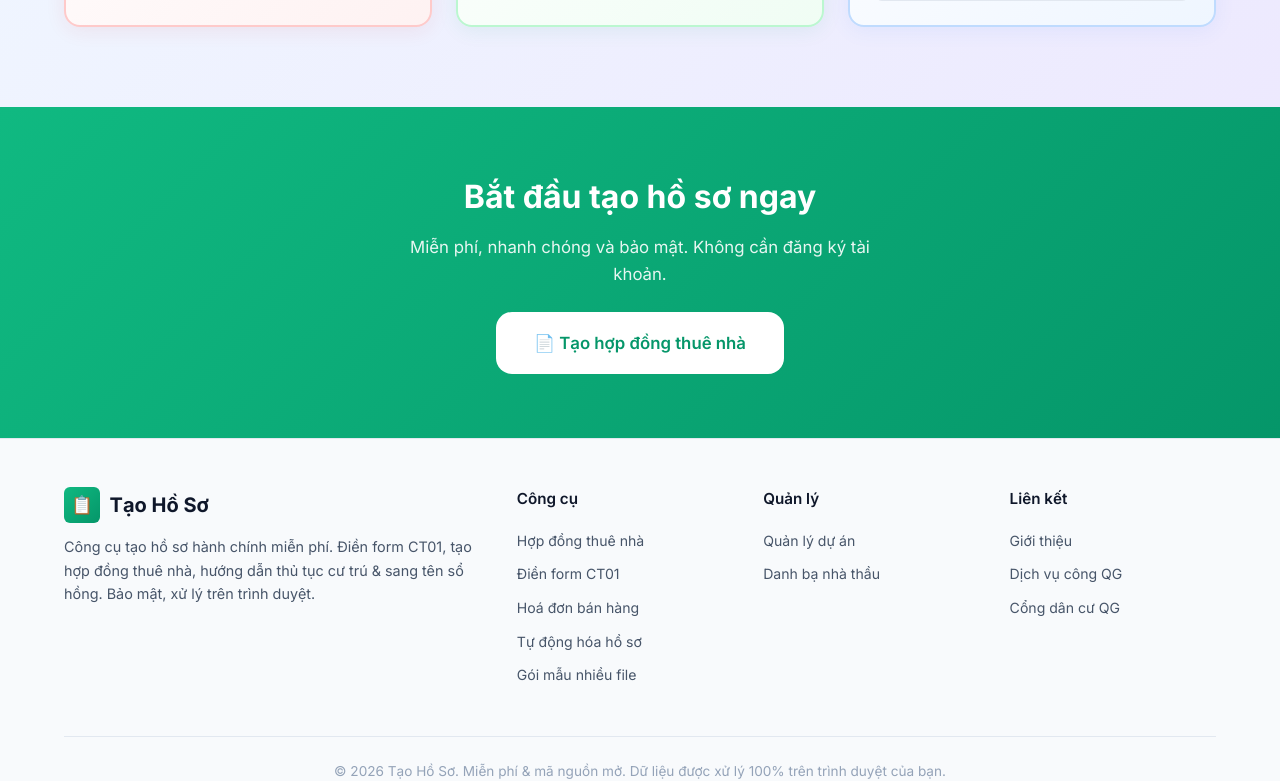
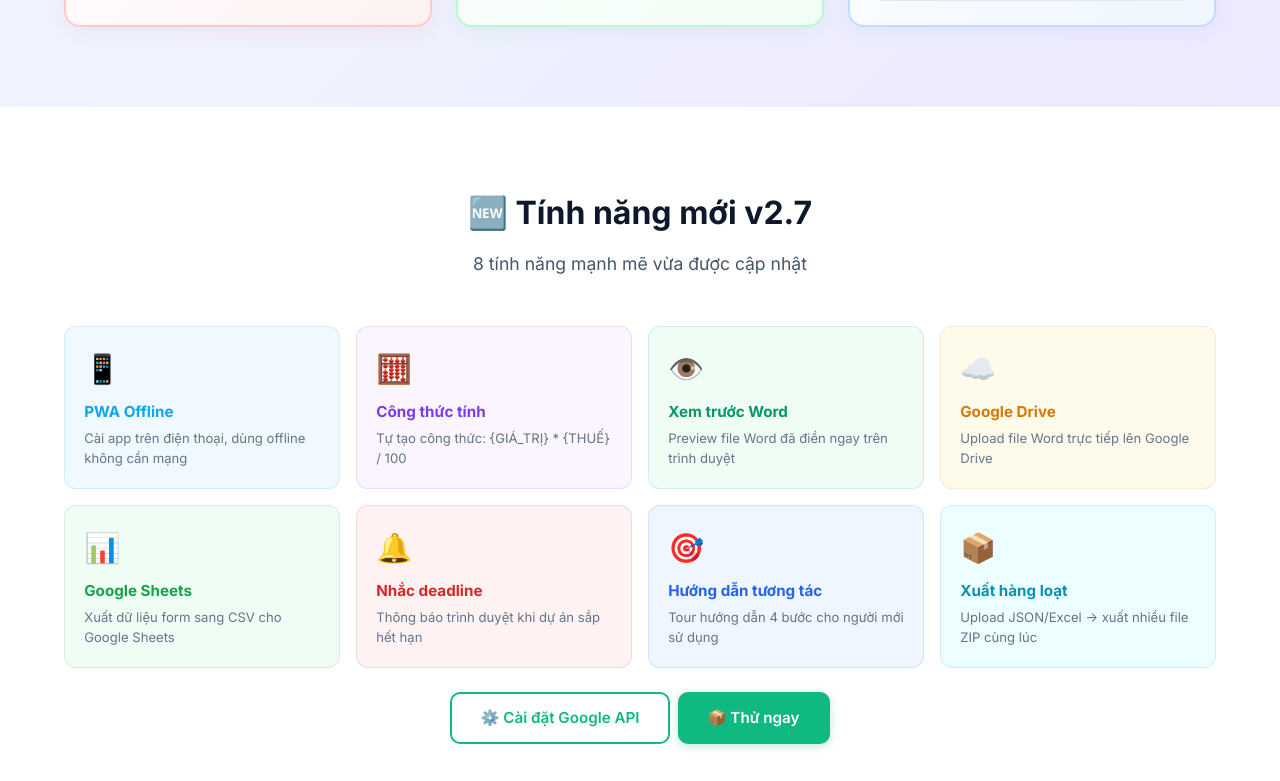
Before and after one commit to trunghieu2025/taohoso, a React (Vite) app: page / in a window 1280 px wide. Shown: the part 2143-2924 px from the top of the page. Built offline with nearby package versions, Linux system fonts and the light colour scheme.

Commit message:
docs: update Home + About with 8 new features guide (v2.7)

```diff
--- a/src/pages/About.tsx
+++ b/src/pages/About.tsx
@@ -58,10 +58,26 @@
                 <ul>
                     <li><Link to="/hop-dong-thue-nha"><strong>Tạo hợp đồng thuê nhà</strong></Link> — 4 mẫu hợp đồng: nhà nguyên căn, phòng trọ, văn phòng, mặt bằng kinh doanh</li>
                     <li><Link to="/dien-form-ct01"><strong>Điền tờ khai CT01</strong></Link> — Tờ khai thay đổi thông tin cư trú online</li>
+                    <li><Link to="/hoa-don-ban-hang"><strong>Hoá đơn bán hàng</strong></Link> — Tạo hoá đơn chuyên nghiệp, xuất PDF</li>
+                    <li><Link to="/goi-mau"><strong>Gói mẫu nhiều file</strong></Link> — Upload nhiều Word → điền 1 lần → xuất ZIP</li>
+                    <li><Link to="/quan-ly-du-an"><strong>Quản lý dự án</strong></Link> — Theo dõi tiến độ, gắn nhãn, so sánh phiên</li>
+                    <li><Link to="/thu-vien-mau"><strong>Thư viện mẫu</strong></Link> — Bộ mẫu hồ sơ sẵn cho giám sát, xây lắp, QLDA</li>
                     <li><Link to="/huong-dan/tam-tru"><strong>Hướng dẫn đăng ký tạm trú</strong></Link> — Quy trình chi tiết từ A-Z</li>
                     <li><Link to="/huong-dan/thuong-tru"><strong>Hướng dẫn đăng ký thường trú</strong></Link> — Điều kiện và thủ tục</li>
                     <li><Link to="/huong-dan/ct07"><strong>Hướng dẫn xin giấy CT07</strong></Link> — Xác nhận thông tin cư trú</li>
                     <li><Link to="/huong-dan/sang-ten-so-hong"><strong>Hướng dẫn sang tên sổ hồng</strong></Link> — Chi phí và quy trình 2026</li>
+                </ul>
+
+                <h2>🆕 Tính năng mới (v2.7)</h2>
+                <ul>
+                    <li><strong>📱 PWA Offline</strong> — Cài app trên điện thoại, sử dụng offline không cần mạng</li>
+                    <li><strong>🧮 Công thức tính</strong> — Tự tạo công thức cho trường dữ liệu (% thuế, chiết khấu)</li>
+                    <li><strong>👁️ Xem trước Word</strong> — Preview file Word đã điền ngay trên trình duyệt trước khi tải</li>
+                    <li><strong>☁️ Google Drive</strong> — Upload hồ sơ Word trực tiếp lên Drive (<Link to="/cai-dat">Cài đặt API Key</Link>)</li>
+                    <li><strong>📊 Google Sheets</strong> — Xuất dữ liệu form sang CSV, mở Google Sheets để nhập</li>
+                    <li><strong>🔔 Nhắc deadline</strong> — Thông báo trình duyệt khi dự án sắp hết hạn</li>
+                    <li><strong>🎯 Hướng dẫn tương tác</strong> — Tour 4 bước cho người mới sử dụng trang Gói mẫu</li>
+                    <li><strong>📦 Xuất hàng loạt</strong> — Upload JSON/Excel → xuất nhiều bộ hồ sơ trong 1 file ZIP</li>
                 </ul>
 
                 <h2>📞 Liên hệ</h2>
--- a/src/pages/Home.tsx
+++ b/src/pages/Home.tsx
@@ -195,6 +195,49 @@
         </div>
       </section>
 
+      {/* NEW FEATURES v2.7 */}
+      <section className="section">
+        <div className="container">
+          <h2 className="section-title">🆕 Tính năng mới v2.7</h2>
+          <p className="section-subtitle">
+            8 tính năng mạnh mẽ vừa được cập nhật
+          </p>
+          <div style={{
+            display: 'grid',
+            gridTemplateColumns: 'repeat(auto-fit, minmax(240px, 1fr))',
+            gap: '1rem', marginTop: '1.5rem',
+          }}>
+            {[
+              { icon: '📱', title: 'PWA Offline', desc: 'Cài app trên điện thoại, dùng offline không cần mạng', color: '#0ea5e9', bg: '#f0f9ff' },
+              { icon: '🧮', title: 'Công thức tính', desc: 'Tự tạo công thức: {GIÁ_TRỊ} * {THUẾ} / 100', color: '#7c3aed', bg: '#faf5ff' },
+              { icon: '👁️', title: 'Xem trước Word', desc: 'Preview file Word đã điền ngay trên trình duyệt', color: '#059669', bg: '#f0fdf4' },
+              { icon: '☁️', title: 'Google Drive', desc: 'Upload file Word trực tiếp lên Google Drive', color: '#d97706', bg: '#fffbeb' },
+              { icon: '📊', title: 'Google Sheets', desc: 'Xuất dữ liệu form sang CSV cho Google Sheets', color: '#16a34a', bg: '#f0fdf4' },
+              { icon: '🔔', title: 'Nhắc deadline', desc: 'Thông báo trình duyệt khi dự án sắp hết hạn', color: '#dc2626', bg: '#fef2f2' },
+              { icon: '🎯', title: 'Hướng dẫn tương tác', desc: 'Tour hướng dẫn 4 bước cho người mới sử dụng', color: '#2563eb', bg: '#eff6ff' },
+              { icon: '📦', title: 'Xuất hàng loạt', desc: 'Upload JSON/Excel → xuất nhiều file ZIP cùng lúc', color: '#0891b2', bg: '#ecfeff' },
+            ].map(f => (
+              <div key={f.title} style={{
+                background: f.bg, borderRadius: 12, padding: '1.2rem',
+                border: `1px solid ${f.color}22`, transition: 'transform 0.2s',
+              }}>
+                <div style={{ fontSize: '1.8rem', marginBottom: '0.5rem' }}>{f.icon}</div>
+                <h3 style={{ fontSize: '0.95rem', fontWeight: 700, color: f.color, marginBottom: '0.3rem' }}>{f.title}</h3>
+                <p style={{ fontSize: '0.82rem', color: '#64748b', lineHeight: 1.5, margin: 0 }}>{f.desc}</p>
+              </div>
+            ))}
+          </div>
+          <div style={{ textAlign: 'center', marginTop: '1.5rem' }}>
+            <Link to="/cai-dat" className="btn btn-outline" style={{ marginRight: '0.5rem' }}>
+              ⚙️ Cài đặt Google API
+            </Link>
+            <Link to="/goi-mau" className="btn btn-primary">
+              📦 Thử ngay
+            </Link>
+          </div>
+        </div>
+      </section>
+
       {/* CTA */}
       <section className="cta-section">
         <div className="container">
```
